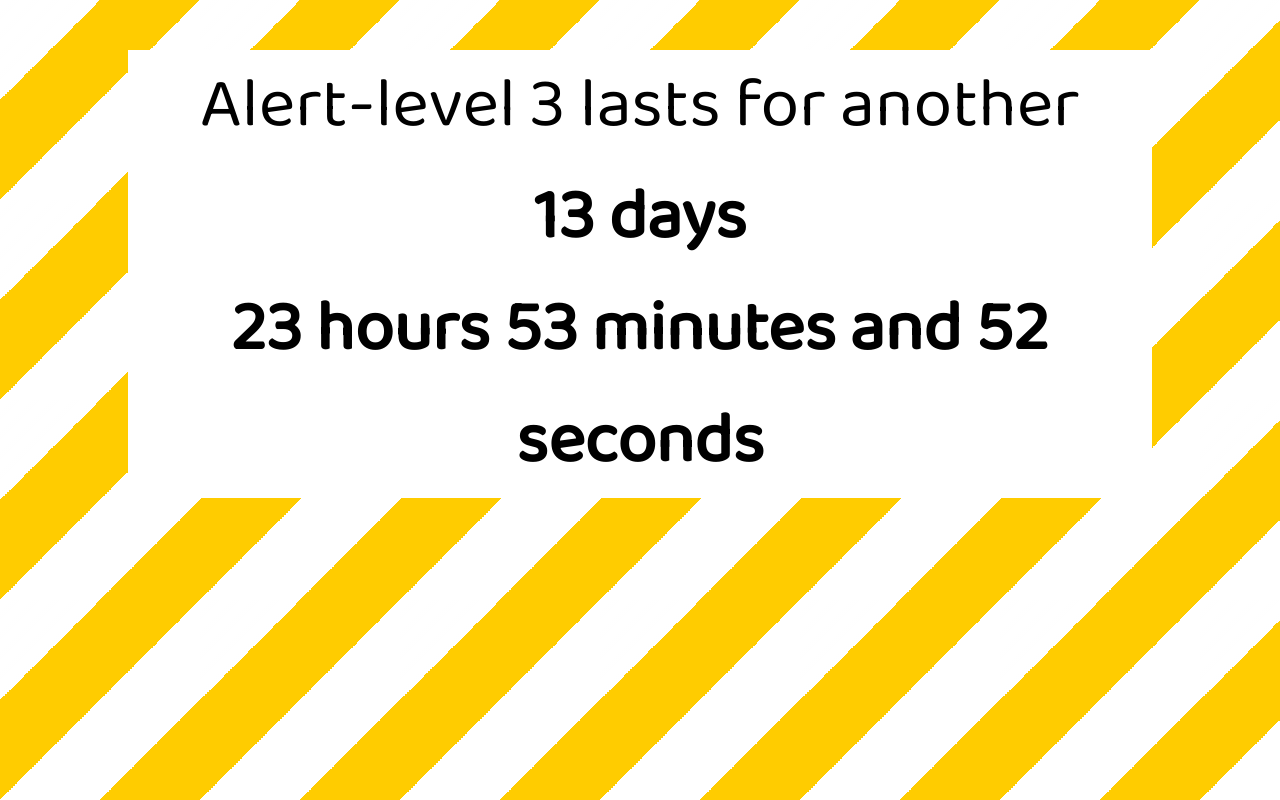
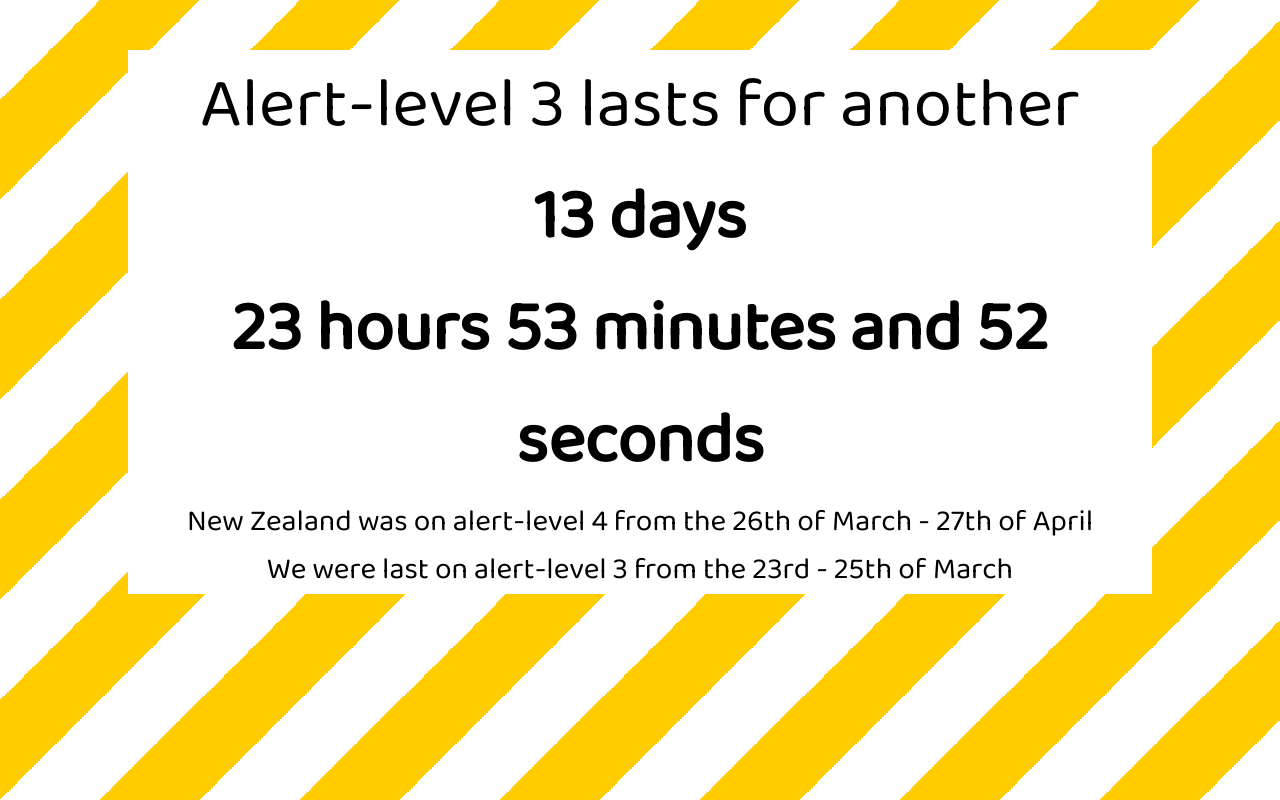
Before and after one commit to AntonHuggard/SIC, a plain HTML site: page index.html in a window 1280 px wide. Drawn offline with Linux system fonts and the light colour scheme.

Commit message:
level-3 update + alert-level stats

```diff
--- a/index.html
+++ b/index.html
@@ -41,6 +41,8 @@
 
         <p>Alert-level 3 lasts for another</p>
         <p id = "clock"></p>
+        <p style = "font-size: 30px;">New Zealand was on alert-level 4 from the 26th of March - 27th of April<br>
+        We were last on alert-level 3 from the 23rd - 25th of March</p>
         <script>
             const countDownDate = new Date ("May 11, 2020 22:59:00").getTime();
             const x = setInterval(function() {
```
